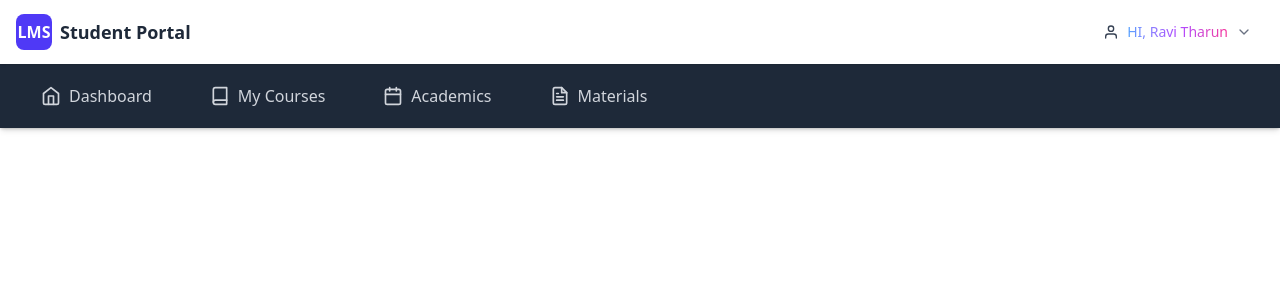
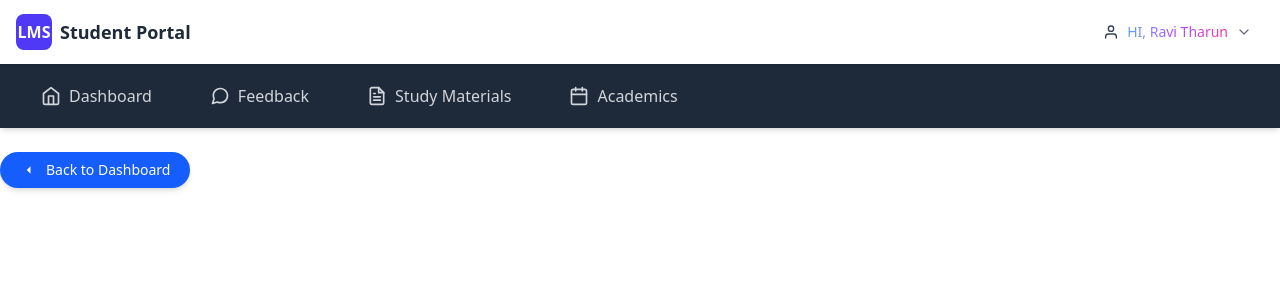
Before and after one commit to ravitharun/edu-lms-mern, a React (Vite) app in the folder UI/: page /my-course in a window 1280 px wide. Shown: the top 300 px of the page. Built offline with nearby package versions, Linux system fonts and the light colour scheme.

Commit message:
updated the uiwith sticky navbar

```diff
--- a/UI/src/App.jsx
+++ b/UI/src/App.jsx
@@ -1,24 +1,30 @@
-import { useEffect, useState } from 'react'
-
-import Navbar from './Components/Navbar'
-
-import LogoNavbar from './Components/LogoNavbar'
-
-
+import React, { useState } from "react";
+import LogoNavbar from "./Components/LogoNavbar";
+import Navbar from "./Components/Navbar";
 
 function App() {
-
+  const [mobileMenuOpen, setMobileMenuOpen] = useState(false);
+  console.log(mobileMenuOpen)
   return (
     <>
+      {/* Hide LogoNavbar when mobile menu in Navbar is open */}
+  <>
+  {/* LogoNavbar sticky */}
+  <div className="sticky top-0 z-50">
+    <LogoNavbar hide={mobileMenuOpen} />
+  </div>
 
-      <LogoNavbar></LogoNavbar>
-      <div className="sticky top-0 z-40 bg-gray-700 shadow">
-        <Navbar />
-      </div>
+  {/* Navbar sticky below LogoNavbar */}
+  <div className="sticky top-16 z-40">
+    <Navbar
+      mobileMenuOpen={mobileMenuOpen}
+      setMobileMenuOpen={setMobileMenuOpen}
+    />
+  </div>
+</>
 
     </>
-
-  )
+  );
 }
 
-export default App
+export default App;
--- /dev/null
+++ b/UI/src/Components/BackButton.jsx
@@ -0,0 +1,24 @@
+import React from 'react'
+import { Link } from 'react-router-dom'
+import { MdArrowLeft } from "react-icons/md";
+
+function BackButton() {
+    return (
+        <>
+
+            <Link to="/">
+                <div className="flex justify-start mt-6">
+  <button className="flex items-center gap-2 px-5 py-2 text-sm font-medium text-white bg-blue-600 rounded-full shadow-md
+                     hover:bg-blue-500 hover:shadow-lg transition-all duration-300">
+    <MdArrowLeft className="text-lg" />
+    Back to Dashboard
+  </button>
+</div>
+
+            </Link>
+
+        </>
+    )
+}
+
+export default BackButton
--- a/UI/src/Components/LogoNavbar.jsx
+++ b/UI/src/Components/LogoNavbar.jsx
@@ -10,12 +10,14 @@ import {
   FiChevronUp,
 } from "react-icons/fi";
 
-function LogoNavbar() {
+function LogoNavbar({ hide }) {
   const [openProfile, setOpenProfile] = useState(false);
   const [openMobile, setOpenMobile] = useState(false);
 
+  // Hide LogoNavbar if parent says so
+  if (hide) return null;
+
   return (
-
     <nav className="sticky top-0 z-50 bg-white shadow">
       <div className="mx-auto flex h-16 max-w-7xl items-center justify-between px-4">
 
@@ -45,7 +47,7 @@ function LogoNavbar() {
 
           {/* Profile Dropdown */}
           {openProfile && (
-                        <div className="absolute right-0 top-12 w-44 rounded-lg bg-white shadow-lg ">
+            <div className="absolute right-0 top-12 w-44 rounded-lg bg-white shadow-lg">
               <Link
                 to="/profile"
                 className="flex items-center gap-2 px-4 py-2 text-sm text-gray-700 hover:bg-indigo-50"
@@ -71,7 +73,7 @@ function LogoNavbar() {
 
         {/* Mobile Menu Button */}
         <button
-                    className="md:hidden text-gray-700"
+          className="md:hidden text-gray-700 cursor-pointer"
           onClick={() => setOpenMobile(!openMobile)}
         >
           {openMobile ? <FiX size={24} /> : <FiMenu size={24} />}
@@ -82,7 +84,6 @@ function LogoNavbar() {
       {openMobile && (
         <div className="md:hidden border-t bg-white shadow">
           <div className="flex flex-col gap-2 px-4 py-4">
-
             <Link
               to="/profile"
               className="flex items-center gap-3 rounded-lg px-3 py-2 text-gray-700 hover:bg-indigo-50"
--- a/UI/src/Components/Navbar.jsx
+++ b/UI/src/Components/Navbar.jsx
@@ -1,3 +1,135 @@
+// import React, { useState } from "react";
+// import { Link } from "react-router-dom";
+// import {
+//   FiMenu,
+//   FiX,
+//   FiHome,
+//   FiBook,
+//   FiCalendar,
+//   FiFileText,
+// } from "react-icons/fi";
+
+// function Navbar() {
+//   const [mobileOpen, setMobileOpen] = useState(false);
+//   const [academicsOpen, setAcademicsOpen] = useState(false);
+
+//   return (
+//     <nav className="sticky top-0 z-50 bg-gray-800 shadow-md">
+//       <div className="max-w-7xl mx-auto px-6">
+//         <div className="h-16 flex items-center justify-between">
+
+//           {/* DESKTOP MENU */}
+//           <div className="hidden md:flex items-center gap-6">
+
+//             <NavItem to="/" icon={<FiHome size={20} />} title="Dashboard" />
+//             <NavItem to="/my-course" icon={<FiBook size={20} />} title="My Courses" />
+
+//             {/* Click Dropdown Academics */}
+//             <div className="relative">
+//               <button
+//                 onClick={() => setAcademicsOpen(!academicsOpen)}
+//                 className="flex items-center gap-2 px-4 py-2 text-gray-300 rounded-lg hover:text-white hover:bg-white/10 hover:backdrop-blur-md border border-transparent hover:border-white/30 transition"
+//               >
+//                 <FiCalendar size={20} />
+//                 <span>Academics</span>
+//               </button>
+
+//               {academicsOpen && (
+//                 <div className="absolute top-full mt-2 w-56 rounded-lg bg-gray-700/90 backdrop-blur-md border border-white/20 shadow-lg">
+//                   <DropdownItem to="/Exam-Schedule" title="Exam Schedule" />
+//                   <DropdownItem to="/Class-Timings" title="Class Timings" />
+//                   <DropdownItem to="/Schedule-Timetable" title="Timetable" />
+//                 </div>
+//               )}
+//             </div>
+
+//             <NavItem to="/studyMaterials" icon={<FiFileText size={20} />} title="Materials" />
+
+//           </div>
+
+//           {/* MOBILE TOGGLE */}
+//           <div className="flex items-center justify-between md:hidden w-full">
+//             {/* Menu text on left */}
+//             <span className="text-white font-semibold text-lg">Menu</span>
+
+//             {/* Hamburger/X icon on right */}
+//             <button
+//               onClick={() => setMobileOpen(!mobileOpen)}
+//               className="text-white cursor-pointer"
+//             >
+//               {mobileOpen ? <FiX size={26} /> : <FiMenu size={26} />}
+//             </button>
+//           </div>
+
+//         </div>
+//       </div>
+
+//       {/* MOBILE MENU */}
+//       {mobileOpen && (
+//         <div className="md:hidden bg-gray-800 border-t border-white/10 shadow-lg">
+//           <div className="flex flex-col gap-2 p-4">
+
+//             <MobileItem to="/" icon={<FiHome />} title="Dashboard" />
+//             <MobileItem to="/my-course" icon={<FiBook />} title="My Courses" />
+
+//             {/* Mobile Academics Dropdown */}
+//             <div className="flex flex-col gap-1">
+//               <button
+//                 onClick={() => setAcademicsOpen(!academicsOpen)}
+//                 className="flex items-center gap-2 px-3 py-2 rounded-lg text-gray-300 hover:text-white hover:bg-white/10 hover:backdrop-blur-md transition"
+//               >
+//                 <FiCalendar />
+//                 Academics
+//               </button>
+//               {academicsOpen && (
+//                 <div className="ml-4 flex flex-col gap-1">
+//                   <MobileItem to="/Exam-Schedule" title="Exam Schedule" />
+//                   <MobileItem to="/Class-Timings" title="Class Timings" />
+//                   <MobileItem to="/Schedule-Timetable" title="Timetable" />
+//                 </div>
+//               )}
+//             </div>
+
+//             <MobileItem to="/studyMaterials" icon={<FiFileText />} title="Materials" />
+//           </div>
+//         </div>
+//       )}
+//     </nav>
+//   );
+// }
+
+// /* ================= COMPONENTS ================= */
+
+// const NavItem = ({ to, icon, title }) => (
+//   <Link
+//     to={to}
+//     className="flex items-center gap-2 px-4 py-2 text-gray-300 rounded-lg hover:text-white hover:bg-white/10 hover:backdrop-blur-md border border-transparent hover:border-white/30 transition"
+//   >
+//     {icon}
+//     <span>{title}</span>
+//   </Link>
+// );
+
+// const DropdownItem = ({ to, title }) => (
+//   <Link
+//     to={to}
+//     className="block px-4 py-2 text-gray-300 rounded-lg hover:text-white hover:bg-white/10 hover:backdrop-blur-md transition"
+//   >
+//     {title}
+//   </Link>
+// );
+
+// const MobileItem = ({ to, icon, title }) => (
+//   <Link
+//     to={to}
+//     className="flex items-center gap-2 px-3 py-2 rounded-lg text-gray-300 hover:text-white hover:bg-white/10 transition"
+//   >
+//     {icon && icon}
+//     <span>{title}</span>
+//   </Link>
+// );
+
+// export default Navbar;
 import React, { useState } from "react";
 import { Link } from "react-router-dom";
 import {
@@ -7,24 +139,27 @@ import {
   FiBook,
   FiCalendar,
   FiFileText,
+  FiMessageCircle,
 } from "react-icons/fi";
+import LogoNavbar from "./LogoNavbar";
 
-function Navbar() {
-  const [mobileOpen, setMobileOpen] = useState(false);
+function Navbar({ mobileMenuOpen, setMobileMenuOpen }) {
   const [academicsOpen, setAcademicsOpen] = useState(false);
 
   return (
+    <>
+
     <nav className="sticky top-0 z-50 bg-gray-800 shadow-md">
       <div className="max-w-7xl mx-auto px-6">
         <div className="h-16 flex items-center justify-between">
 
           {/* DESKTOP MENU */}
           <div className="hidden md:flex items-center gap-6">
+            <NavItem to="/" icon={<FiHome size={20} />} title="Dashboard" />
+            <NavItem to="/feedback" icon={<FiMessageCircle  size={20} />} title="Feedback" />
+            <NavItem to="/my-course" icon={<FiFileText size={20} />} title="Study Materials" />
 
-            <NavItem to="/" icon={<FiHome size={20} />} title="Dashboard" />
-            <NavItem to="/my-course" icon={<FiBook size={20} />} title="My Courses" />
-
-            {/* Click Dropdown Academics */}
+            {/* Academics Dropdown */}
             <div className="relative">
               <button
                 onClick={() => setAcademicsOpen(!academicsOpen)}
@@ -33,7 +168,6 @@ function Navbar() {
                 <FiCalendar size={20} />
                 <span>Academics</span>
               </button>
-
               {academicsOpen && (
                 <div className="absolute top-full mt-2 w-56 rounded-lg bg-gray-700/90 backdrop-blur-md border border-white/20 shadow-lg">
                   <DropdownItem to="/Exam-Schedule" title="Exam Schedule" />
@@ -43,7 +177,6 @@ function Navbar() {
               )}
             </div>
 
-            <NavItem to="/studyMaterials" icon={<FiFileText size={20} />} title="Materials" />
 
           </div>
 
@@ -54,18 +187,17 @@ function Navbar() {
 
             {/* Hamburger/X icon on right */}
             <button
-              onClick={() => setMobileOpen(!mobileOpen)}
-              className="text-white"
+              onClick={() => setMobileMenuOpen((prev) => !prev)}
+              className="text-white cursor-pointer"
             >
-              {mobileOpen ? <FiX size={26} /> : <FiMenu size={26} />}
+              {mobileMenuOpen ? <FiX size={26} /> : <FiMenu size={26} />}
             </button>
           </div>
-
         </div>
       </div>
 
       {/* MOBILE MENU */}
-      {mobileOpen && (
+      {mobileMenuOpen && (
         <div className="md:hidden bg-gray-800 border-t border-white/10 shadow-lg">
           <div className="flex flex-col gap-2 p-4">
 
@@ -95,6 +227,10 @@ function Navbar() {
         </div>
       )}
     </nav>
+
+    {mobileMenuOpen?<LogoNavbar/>:""}
+    </>
+
   );
 }
 
--- /dev/null
+++ b/UI/src/Loaders/BackgroungImgLoader.jsx
@@ -0,0 +1,9 @@
+import React from 'react'
+
+function BackgroungImgLoader() {
+  return (
+    <div>BackgroungImgLoader</div>
+  )
+}
+
+export default BackgroungImgLoader
--- a/UI/src/Pages/MyCourses.jsx
+++ b/UI/src/Pages/MyCourses.jsx
@@ -1,12 +1,12 @@
 import React from 'react'
 import App from '../App'
+import BackButton from '../Components/BackButton'
 
 function MyCourses() {
     return (
         <>
             <App></App>
-
-
+            <BackButton />
         </>
     )
 }
```
Lines whose indentation alone changed are shown as unchanged.
